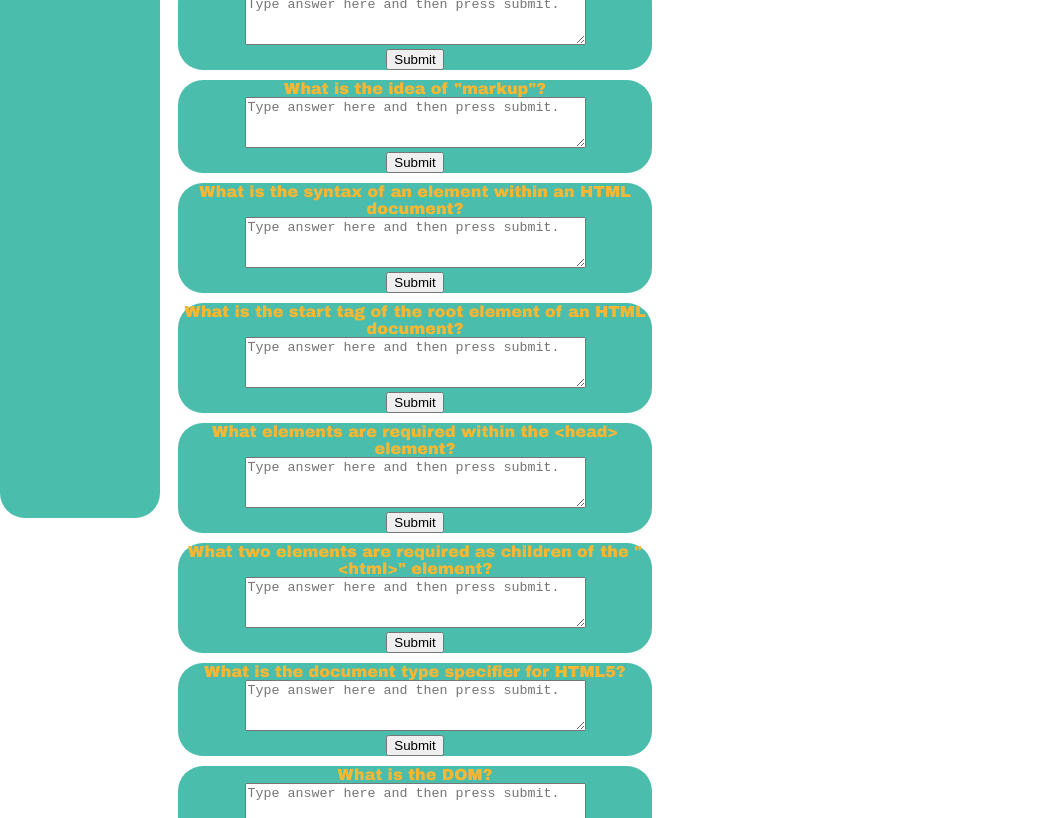
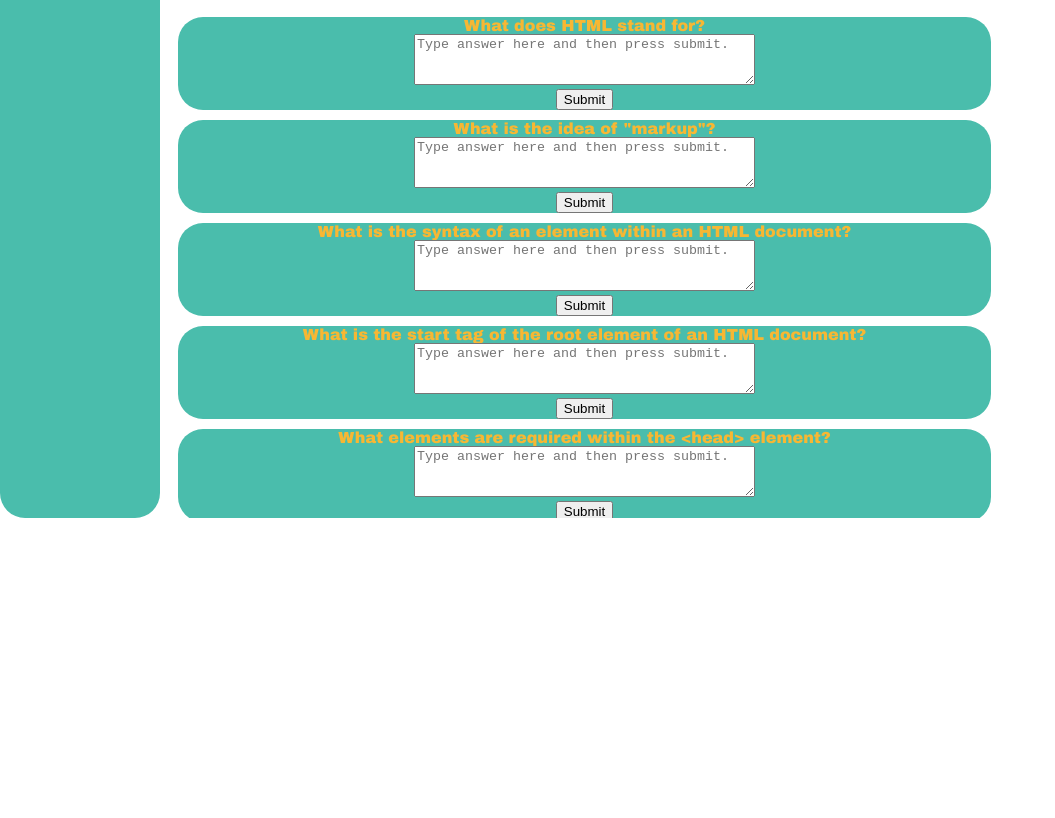
Before and after one commit to nkomirisetti/Basic-quiz-website, a plain HTML site: page index.html in a window 1280 px wide. Shown: the part 302-1120 px from the top of the page, without its empty margins (0-1055 px from the left). After the commit the page ends 828 px from the top, so only its background shows below. Drawn offline with nearby package versions, Linux system fonts and the light colour scheme.

Commit message:
updates to style sheet

```diff
--- a/style.css
+++ b/style.css
@@ -50,6 +50,7 @@
     text-align: center;
     display: block;
     margin-left: 160px;
+    padding-bottom: 0px;
 }
 .title{
     color: #26222a;
@@ -69,11 +70,11 @@
     text-align: left;
 }
 .questions-section{
-    margin: auto;
-    width: 50%;
     padding: 10px;
-    margin-top: 160px;
+    margin-top: 200px;
     margin-left: 160px;
+    overflow: auto;
+    height: 600px;
 }
 .question{
     background-color:#4abdac;
```
